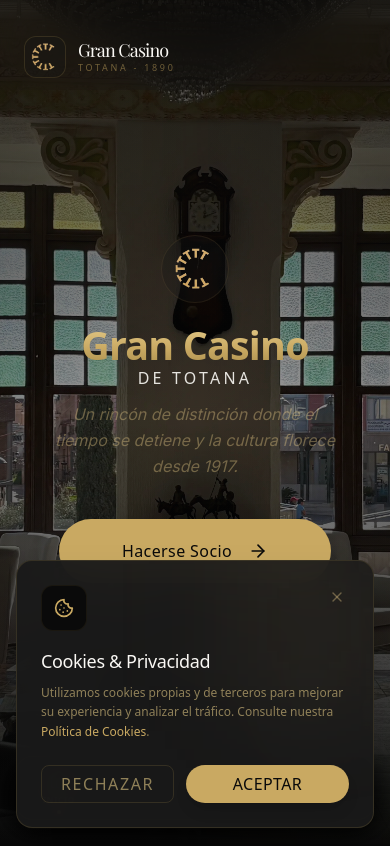
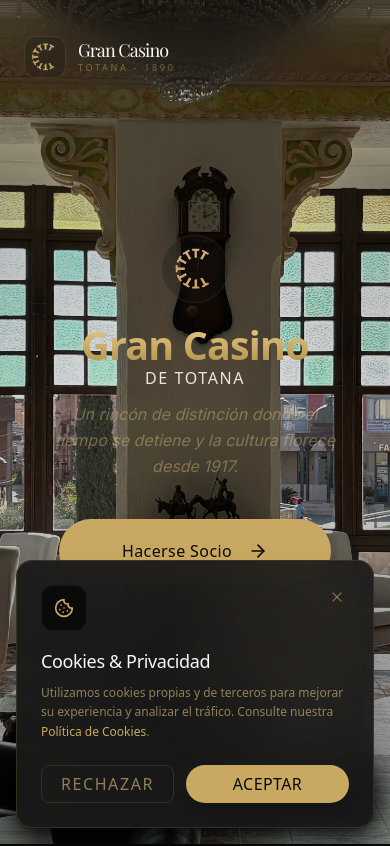
Before and after one commit to Ismaeliki11/gran-casino, a Next.js app: page / in a window 390 px wide. Shown: the top 846 px of the page. Built offline with nearby package versions, Linux system fonts and the light colour scheme; a web font is replaced by a local one.

Commit message:
design: enhance image brightness and mobile responsiveness across all pages

```diff
--- a/src/app/cultura/page.tsx
+++ b/src/app/cultura/page.tsx
@@ -74,7 +74,7 @@
                     <div className="absolute inset-0 bg-gradient-to-b from-black-primary/40 via-black-primary/80 to-black-primary z-10" />
                     <motion.div
                         initial={{ scale: 1.1, opacity: 0 }}
-                        animate={{ scale: 1, opacity: 0.3 }}
+                        animate={{ scale: 1, opacity: 0.5 }}
                         transition={{ duration: 2.5, ease }}
                         className="absolute inset-0"
                     >
@@ -84,8 +84,8 @@
                             fill
                             priority
                             sizes="100vw"
-                            quality={72}
-                            className="object-cover grayscale"
+                            quality={85}
+                            className="object-cover img-premium"
                         />
                     </motion.div>
                 </div>
@@ -137,8 +137,8 @@
                                         alt={space.title}
                                         fill
                                         sizes="(max-width: 1024px) 100vw, 58vw"
-                                        quality={72}
-                                        className="object-cover grayscale opacity-60 group-hover:opacity-80 transition-all duration-1000 group-hover:scale-105"
+                                        quality={85}
+                                        className="object-cover img-premium opacity-90 group-hover:opacity-100 group-hover:scale-105"
                                     />
                                 </div>
                                 {/* Floating Detail */}
--- a/src/app/historia/page.tsx
+++ b/src/app/historia/page.tsx
@@ -45,7 +45,7 @@
             {/* Hero Section Historia */}
             <section className="relative min-h-[60svh] md:h-[80vh] flex items-center justify-center pt-24 md:pt-20">
                 <div className="absolute inset-0 z-0">
-                    <div className="absolute inset-0 bg-gradient-to-b from-black-primary/60 via-black-primary/95 to-black-primary z-10" />
+                    <div className="absolute inset-0 bg-gradient-to-b from-black-primary/40 via-black-primary/80 to-black-primary z-10" />
                     <Image
                         src="/images/hero/11zon_IMG_9133.webp"
                         alt="Textura histórica del Gran Casino"
@@ -53,7 +53,7 @@
                         priority
                         sizes="100vw"
                         quality={85}
-                        className="object-cover opacity-45"
+                        className="object-cover img-premium opacity-65"
                     />
                 </div>
 
@@ -126,9 +126,9 @@
                             fill
                             sizes="(max-width: 1024px) 100vw, 50vw"
                             quality={85}
-                            className="object-cover opacity-90 group-hover:scale-105 transition-transform duration-1000"
+                            className="object-cover img-premium opacity-90 group-hover:scale-105 transition-transform duration-1000"
                         />
-                        <div className="absolute inset-0 bg-gradient-to-t from-black-primary via-transparent to-transparent opacity-80" />
+                        <div className="absolute inset-0 bg-gradient-to-t from-black-primary/60 via-transparent to-transparent opacity-80" />
                         <div className="absolute bottom-6 left-6 sm:bottom-10 sm:left-10">
                             <span className="text-dorado-primary text-[10px] uppercase tracking-widest font-bold flex items-center gap-2">
                                 <Eye size={12} /> El Panóptico Social
@@ -246,7 +246,7 @@
                             src="/images/hero/11zon_IMG_9124.webp"
                             alt="Salón Modernista con pinturas de Gamonal"
                             fill
-                            className="gamonal-image object-cover opacity-80 group-hover:scale-105 transition-all duration-1000"
+                            className="gamonal-image object-cover img-premium opacity-80 group-hover:scale-105 transition-all duration-1000"
                         />
                         <div className="absolute inset-0 bg-gradient-to-t from-black-primary via-black-primary/20 to-transparent" />
 
--- a/src/app/page.tsx
+++ b/src/app/page.tsx
@@ -57,7 +57,7 @@
                 <span className="text-transparent bg-clip-text bg-gradient-to-b from-dorado-light via-dorado-primary to-dorado-dark block pb-2 sm:pb-6">
                   Gran Casino
                 </span>
-                <span className="text-crema/90 text-[clamp(1rem,4vw,3.5rem)] tracking-[0.2em] sm:tracking-widest block uppercase font-light">
+                <span className="text-crema/90 text-[clamp(1rem,4vw,3.5rem)] tracking-[0.1em] sm:tracking-widest block uppercase font-light">
                   De Totana
                 </span>
               </h1>
@@ -211,7 +211,7 @@
                 fill
                 sizes="(max-width: 1024px) 100vw, 40vw"
                 quality={85}
-                className="object-cover transition-transform duration-1000 group-hover:scale-105"
+                className="object-cover img-premium"
               />
             </div>
           </motion.div>
--- a/src/app/restaurante/page.tsx
+++ b/src/app/restaurante/page.tsx
@@ -69,13 +69,13 @@
             <section className="relative h-[60vh] flex items-center justify-center overflow-hidden">
                 {/* Background - Using a placeholder or existing image if relevant */}
                 <div className="absolute inset-0">
-                    <div className="absolute inset-0 bg-black-primary/30 z-10" />
-                    <div className="absolute inset-0 bg-gradient-to-b from-black-primary/60 via-transparent to-black-primary z-10" />
+                    <div className="absolute inset-0 bg-black-primary/20 z-10" />
+                    <div className="absolute inset-0 bg-gradient-to-b from-black-primary/40 via-transparent to-black-primary/80 z-10" />
                     <Image
-                        src="/images/hero/IMG_9120.webp" // Using an existing interior shot for now
+                        src="/images/hero/IMG_9120.webp"
                         alt="Salón del Restaurante"
                         fill
-                        className="object-cover opacity-80"
+                        className="object-cover img-premium"
                     />
                 </div>
 
--- a/src/components/ui/HeroCarousel.tsx
+++ b/src/components/ui/HeroCarousel.tsx
@@ -61,12 +61,12 @@
                 <motion.div
                     key={currentIndex}
                     initial={{ opacity: 0, scale: reduceMotion ? 1 : 1.06 }}
-                    animate={{ opacity: 0.8, scale: 1 }}
+                    animate={{ opacity: 1, scale: 1 }}
                     exit={{ opacity: 0, scale: reduceMotion ? 1 : 0.98 }}
                     transition={{ duration: reduceMotion ? 0.7 : 1.8, ease: [0.4, 0, 0.2, 1] }}
                     className="absolute inset-0"
                 >
-                    <div className="absolute inset-0 bg-black-primary/20 z-10" />
+                    <div className="absolute inset-0 bg-black-primary/10 z-10" />
                     <Image
                         src={SLIDES[currentIndex].url}
                         alt={SLIDES[currentIndex].title}
@@ -74,7 +74,7 @@
                         priority={currentIndex === 0}
                         sizes="100vw"
                         quality={78}
-                        className="object-cover contrast-[1.05]"
+                        className="object-cover img-premium"
                     />
                 </motion.div>
             </AnimatePresence>
@@ -117,8 +117,8 @@
             </div>
 
             {/* Premium Vignetado y Gradientes - Softer to let images breathe */}
-            <div className="absolute inset-0 bg-gradient-to-t from-black-primary via-transparent to-black-primary/60 z-20" />
-            <div className="absolute inset-0 bg-gradient-to-r from-black-primary/20 via-transparent to-black-primary/20 z-20" />
+            <div className="absolute inset-0 bg-gradient-to-t from-black-primary/40 via-transparent to-black-primary/20 z-20" />
+            <div className="absolute inset-0 bg-gradient-to-r from-black-primary/10 via-transparent to-black-primary/10 z-20" />
 
             {/* Reflejos de luz sutiles */}
             <div className="absolute inset-0 opacity-30 z-20 pointer-events-none">
--- a/src/styles/globals.css
+++ b/src/styles/globals.css
@@ -116,8 +116,8 @@
   width: 200%;
   height: 200%;
   background: radial-gradient(circle at center,
-      rgba(201, 169, 98, 0.12) 0%,
-      rgba(166, 139, 74, 0.05) 25%,
+      rgba(201, 169, 98, 0.18) 0%,
+      rgba(166, 139, 74, 0.08) 25%,
       transparent 50%);
   pointer-events: none;
   filter: blur(42px);
@@ -208,8 +208,17 @@
 }
 
 .hover-glow-gold:hover {
-  box-shadow: 0 0 30px rgba(201, 169, 98, 0.1);
-  border-color: rgba(201, 169, 98, 0.4);
+  box-shadow: 0 0 30px rgba(201, 169, 98, 0.15);
+  border-color: rgba(201, 169, 98, 0.5);
+}
+
+.img-premium {
+  filter: contrast(1.02) brightness(1.08);
+  transition: filter 0.5s ease, transform 0.8s ease;
+}
+
+.img-premium:hover {
+  filter: contrast(1.05) brightness(1.12);
 }
 
 .section-visibility {
```
